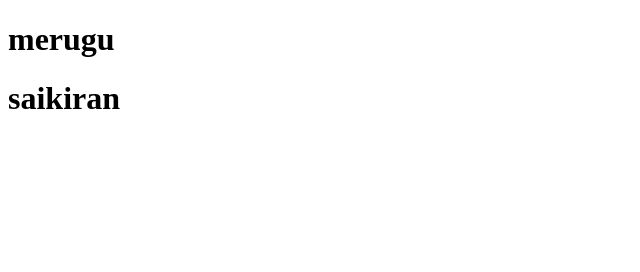
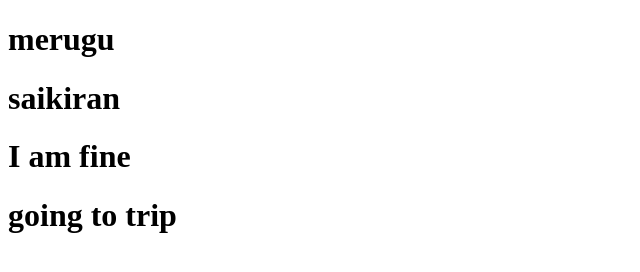
Before and after one commit to saikiran8334/bhupalpally, a plain HTML site: page index.html in a window 1280 px wide. Shown: the whole page, without its empty margins (0-640 px from the left). Drawn offline with Linux system fonts and the light colour scheme.

Commit message:
version4

```diff
--- a/index.html
+++ b/index.html
@@ -8,5 +8,7 @@
 <body>
     <h1>merugu</h1>
     <h1>saikiran</h1>
+    <h1>I am fine</h1>
+    <h1>going to trip</h1>
 </body>
 </html>
```
Also changed, not shown: merugu.txt.
